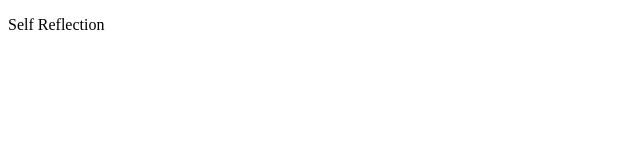
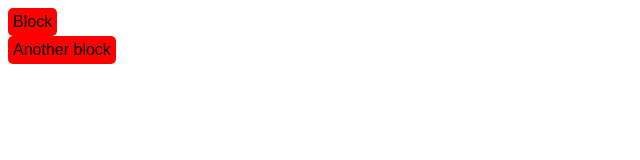
Before and after one commit to omaroaalj/self-reflection, a plain HTML site: page index.html in a window 1280 px wide. Shown: the whole page, without its empty margins (0-640 px from the left). Drawn offline with Linux system fonts and the light colour scheme.

Commit message:
New blocks

```diff
--- a/index.html
+++ b/index.html
@@ -6,6 +6,9 @@
         <title>Self Reflection</title>
     </head>
     <body>
-        <p>Self Reflection</p>
+        <div class="block-container">
+            <div class="block">Block</div>
+            <div class="block">Another block</div>
+        </div>
     </body>
 </html>
--- a/styles/style.css
+++ b/styles/style.css
@@ -0,0 +1,10 @@
+body {
+    font-family: Arial, sans-serif;
+}
+
+.block {
+    background-color: red;
+    border-radius: 5px;
+    padding: 5px;
+    width: fit-content;
+}
```
